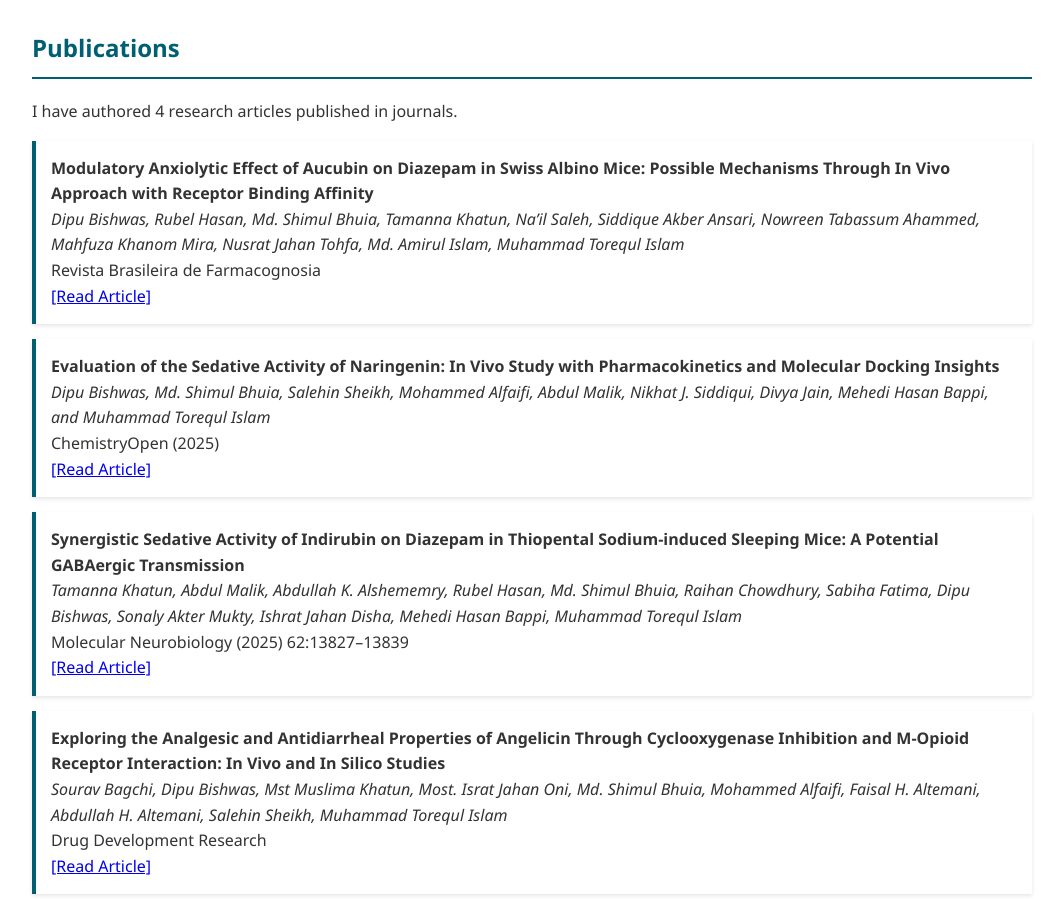
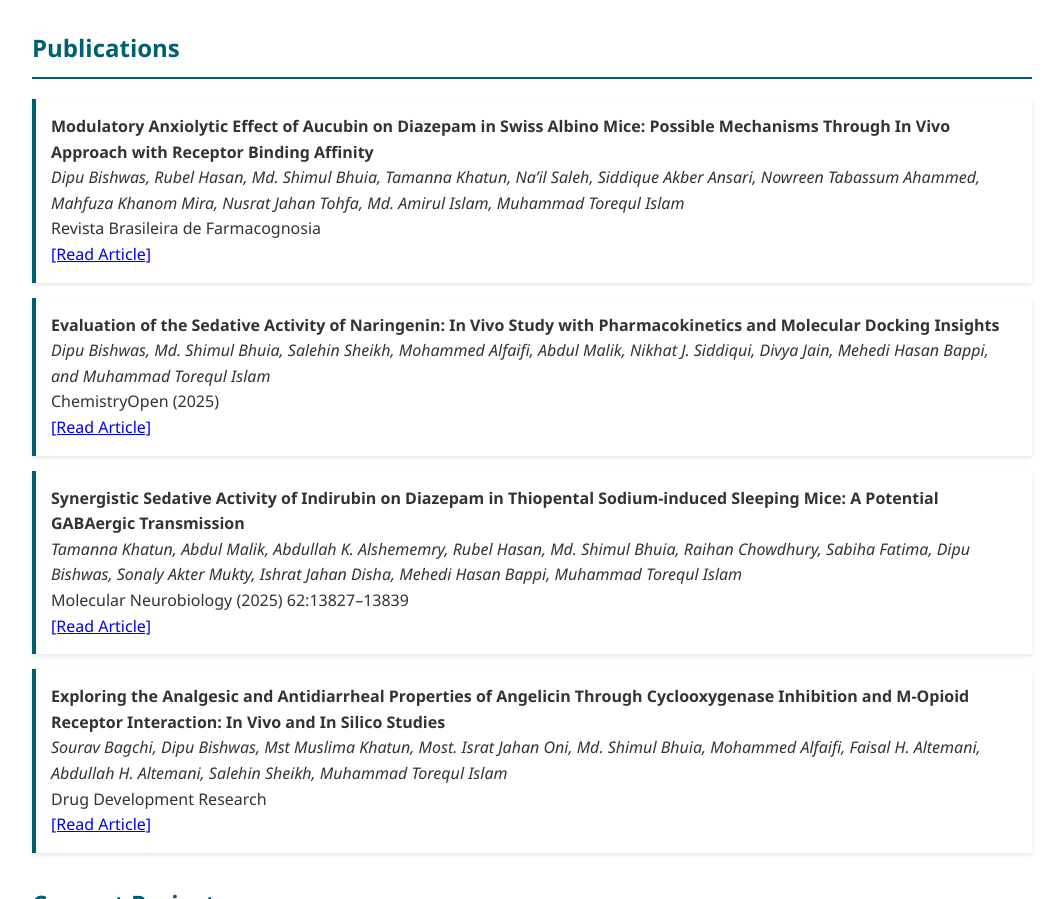
Before and after one commit to dipubishwas68-ops/dipubishwas68-ops.github.io, a plain HTML site: page index.html in a window 1280 px wide. Shown: the part 978-1877 px from the top of the page, without its empty margins (108-1170 px from the left). Drawn offline with Linux system fonts and the light colour scheme.

Commit message:
Update index.html

```diff
--- a/index.html
+++ b/index.html
@@ -150,7 +150,6 @@
 
         <section id="publications">
             <h2>Publications</h2>
-            <p>I have authored 4 research articles published in journals.</p>
 
             <div class="publication-item">
                 <strong>Modulatory Anxiolytic Effect of Aucubin on Diazepam in Swiss Albino Mice: Possible Mechanisms Through In Vivo Approach with Receptor Binding Affinity</strong><br>
```
